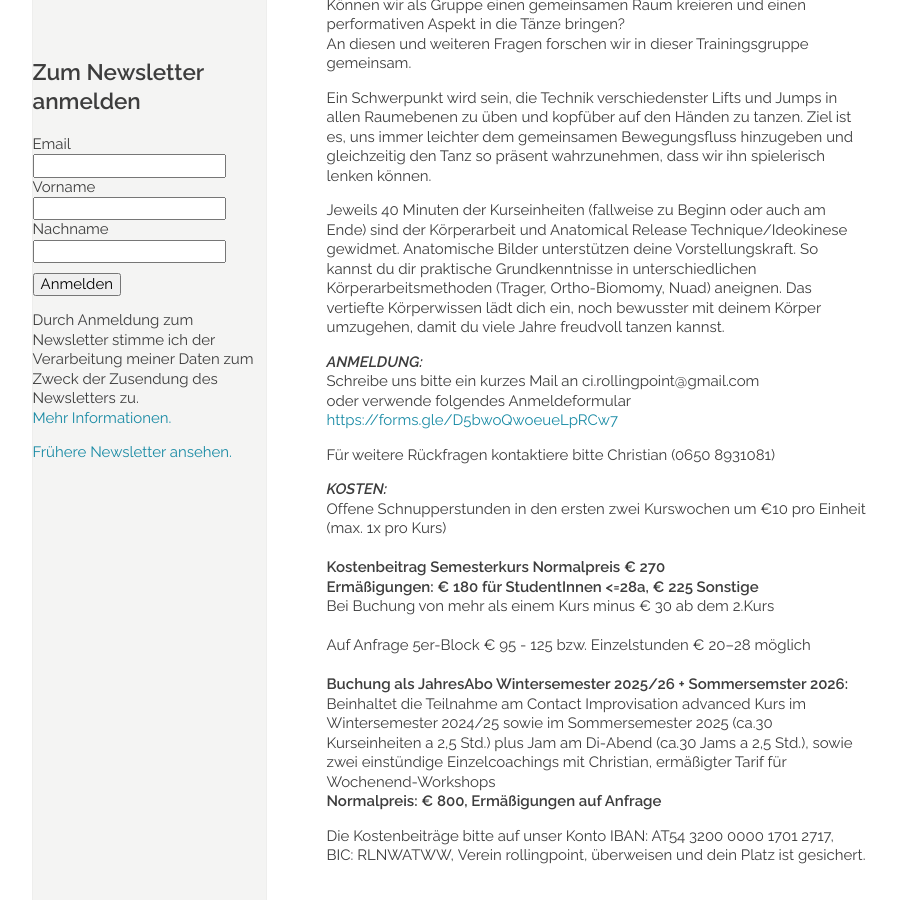
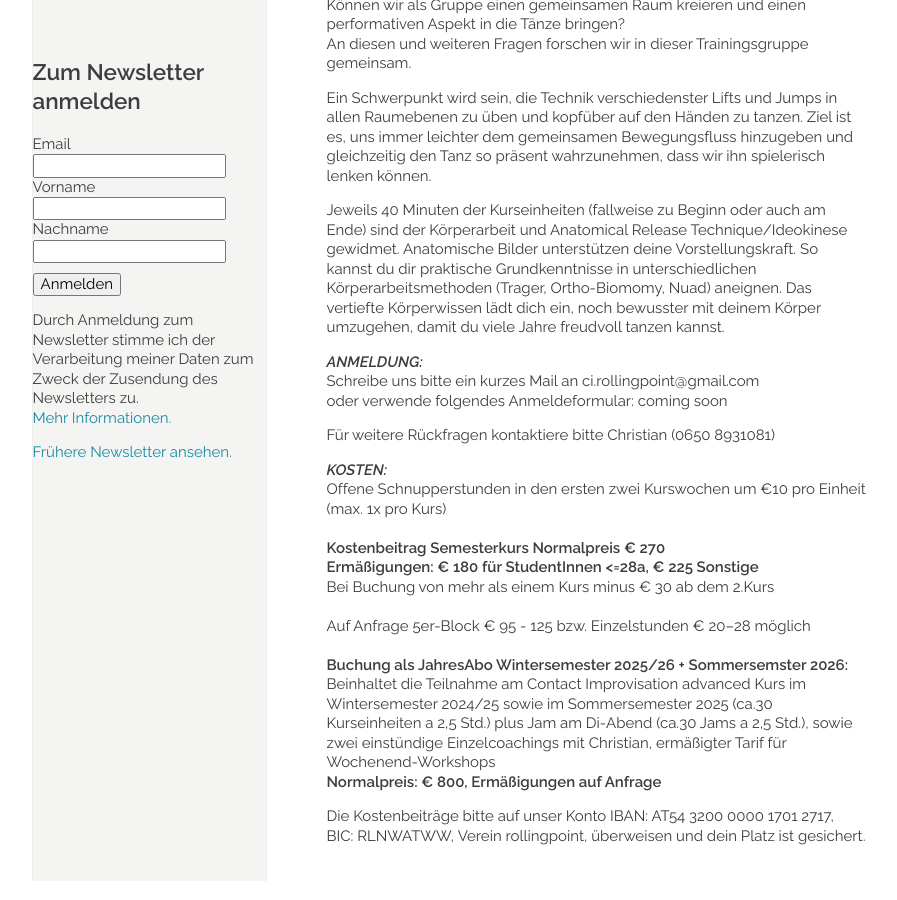
Before and after one commit to manulari/rollingpointat, a Jekyll site: the page built from _pages_de/contactadv.md, in a window 1280 px wide and 900 px high, scrolled down 1003 px. Shown: the whole window, without its empty margins (152-1049 px from the left). Built offline with Jekyll 4.4.1, drawn with Linux system fonts in a browser that asks for light colours; comment, search, counter and statistics services are not loaded.

Commit message:
Update page (de) “contactadv”

```diff
--- a/_pages_de/contactadv.md
+++ b/_pages_de/contactadv.md
@@ -33,8 +33,7 @@ Jeweils 40 Minuten der Kurseinheiten (fallweise zu Beginn oder auch am Ende) sin
 
 ***ANMELDUNG:***\
 Schreibe uns bitte ein kurzes Mail an ci.rollingpoint@gmail.com\
-oder verwende folgendes Anmeldeformular\
-<https://forms.gle/D5bwoQwoeueLpRCw7>
+oder verwende folgendes Anmeldeformular: coming soon
 
 Für weitere Rückfragen kontaktiere bitte Christian (0650 8931081)
 
```
